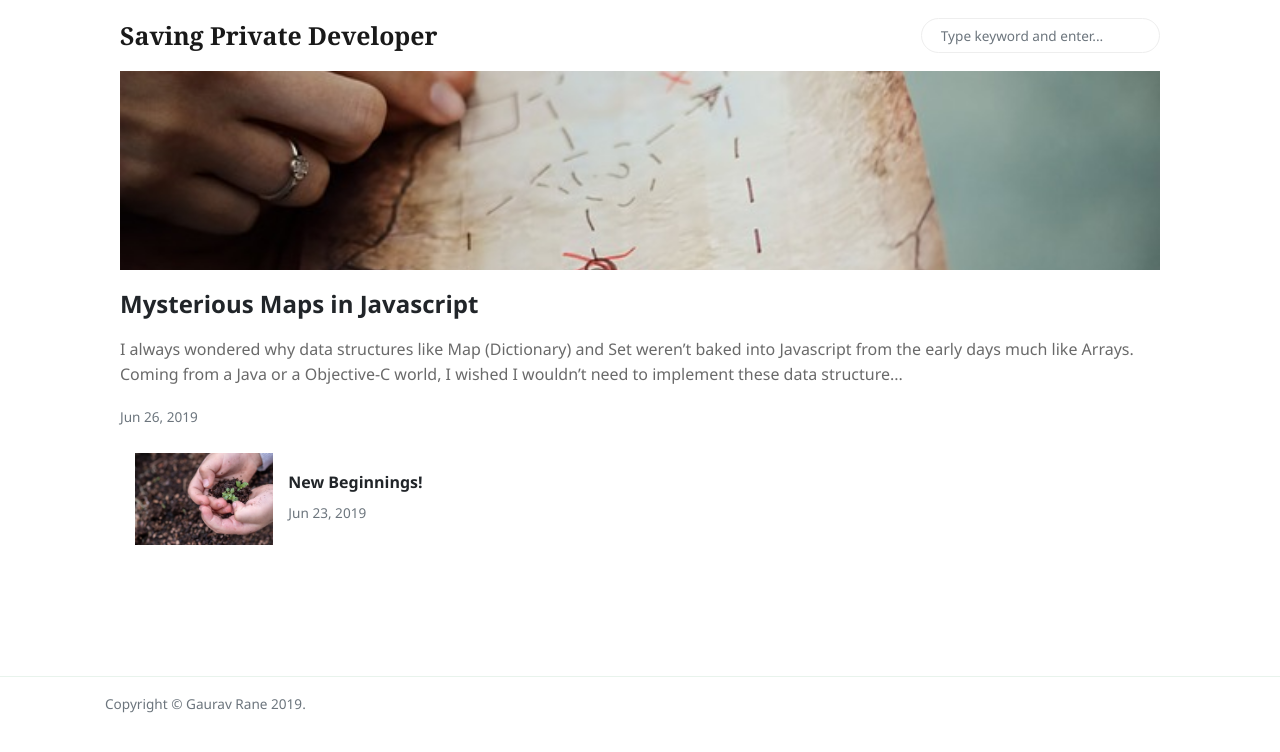
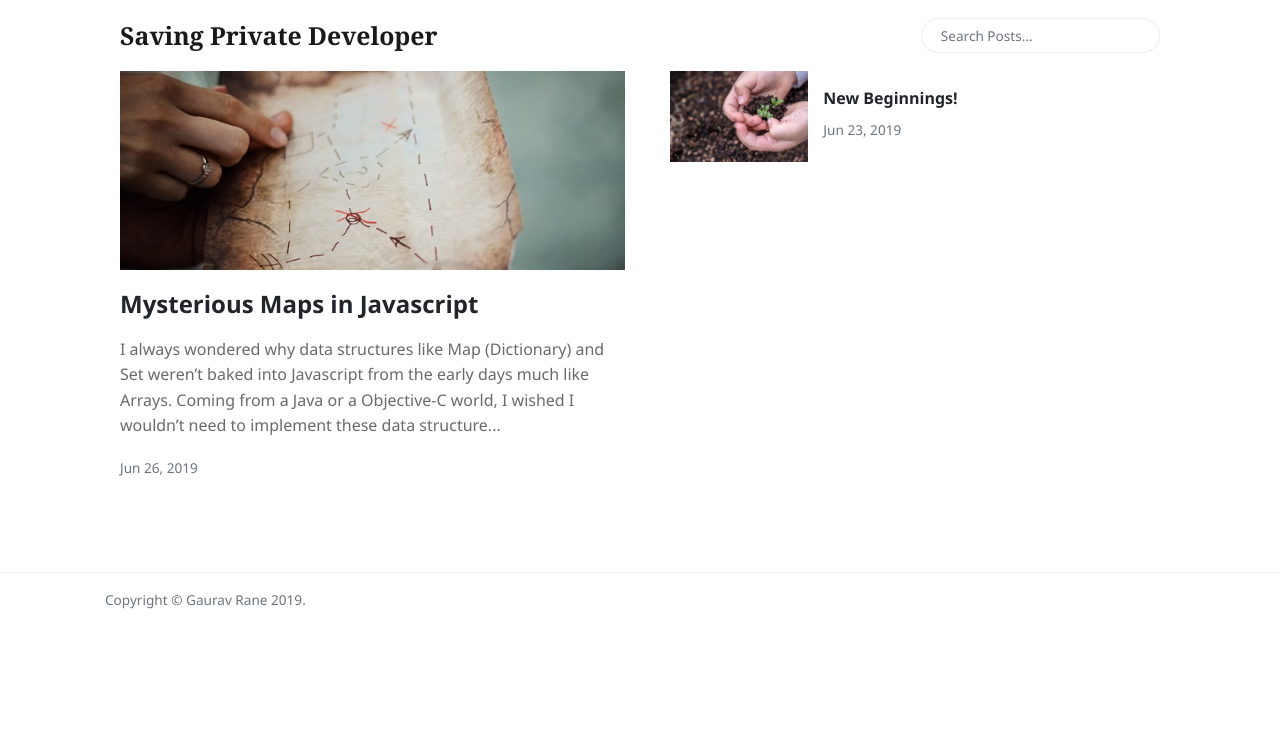
Before and after one commit to gauravrane2212/saving-private-developer, a Jekyll site: the page built from index.html, in a window 1280 px wide. Shown: the top 752 px of the page. Built offline with Jekyll 4.4.1, drawn with Linux system fonts in a browser that asks for light colours; nearby versions of some CDN libraries; the list of posts is cut into pages by our own code.

Commit message:
fix(style): corrects incorrect css

```diff
--- a/_includes/search-lunr.html
+++ b/_includes/search-lunr.html
@@ -77,5 +77,5 @@
 
 
 <form class="bd-search hidden-sm-down" onSubmit="return lunr_search(document.getElementById('lunrsearch').value);">
-<input type="text" class="form-control text-small"  id="lunrsearch" name="q" value="" placeholder="Type keyword and enter...">
+<input type="text" class="form-control text-small"  id="lunrsearch" name="q" value="" placeholder="Search Posts...">
 </form>
--- a/index.html
+++ b/index.html
@@ -18,9 +18,7 @@
 
     <!-- latest post -->
     {% assign latest_post = site.posts[0] %}
-    <div class="col-md-12">
-    <!-- TODO: Remove this once more blog posts get added. -->
-    <!-- <div class="col-md-6"> -->
+    <div class="col-md-6">
     <div class="card border-0 mb-4 box-shadow">
     <a href="{{site.baseurl}}{{latest_post.url}}">
     <div class="topfirstimage" style="background-image: url({% if latest_post.image contains "://" %}{{ latest_post.image }}{% else %} {{site.baseurl}}/{{ latest_post.image}}{% endif %}); height: 200px; background-size: cover; background-position: center; background-repeat: no-repeat;"></div>
```
